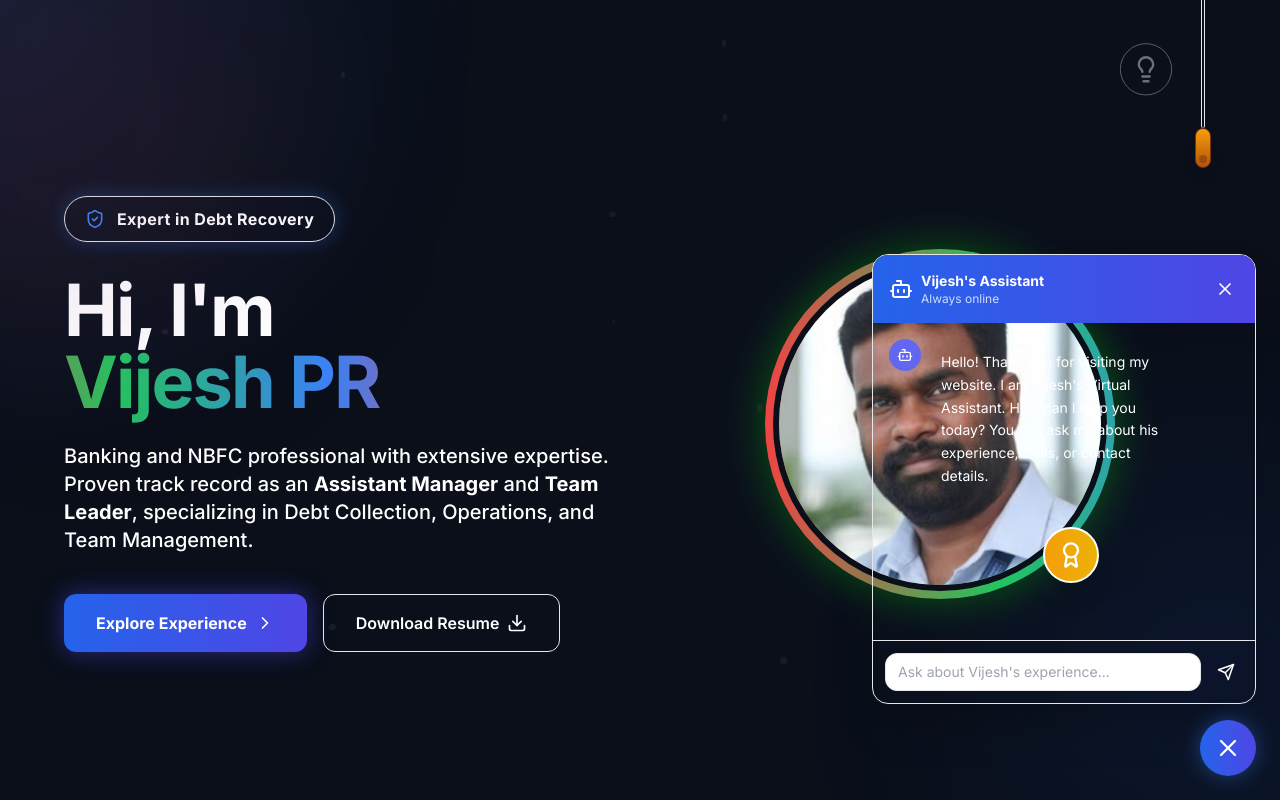
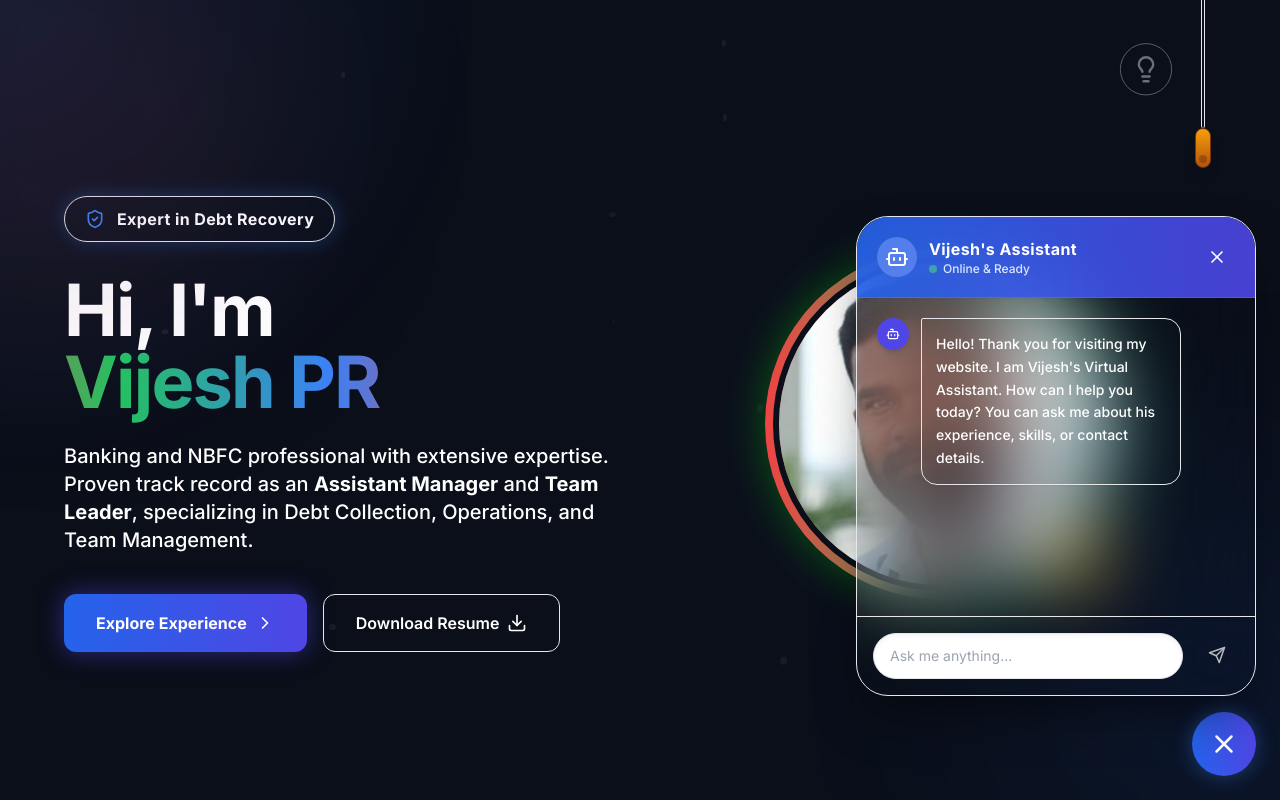
Before and after one commit to vijeshpr/vijeshpr, a React (Vite) app: page / in a window 1280 px wide. Both pictures are taken after a click on the button 1228 px from the left and 748 px from the top of the page. Shown: the top 800 px of the page. Built offline with nearby package versions, Linux system fonts and the light colour scheme.

Commit message:
Update App.tsx

```diff
--- a/src/App.tsx
+++ b/src/App.tsx
@@ -1,9 +1,9 @@
-import React, { useState, useEffect, useRef } from 'react';
+import { useState, useEffect, useRef } from 'react';
 import { motion, Variants, AnimatePresence } from 'framer-motion';
 import { Mail, ChevronRight, MapPin, Phone, Download, Award, Lightbulb, CheckCircle2, ShieldCheck, Briefcase, MessageCircle, X, Send, Bot, User } from 'lucide-react';
 import './App.css';
 
-// Enhanced Typing Effect Component for psychological impact (Primacy Effect)
+// Enhanced Typing Effect Component
 const TypingEffect = ({ words }: { words: string[] }) => {
   const [index, setIndex] = useState(0);
   const [subIndex, setSubIndex] = useState(0);
@@ -58,7 +58,6 @@ function App() {
   ]);
   const messagesEndRef = useRef<HTMLDivElement>(null);
 
-  // Psychological triggers (Authority & Social Proof)
   const skills = [
     "15+ Years Experience in Banking",
     "Expert in Debt Recovery",
@@ -116,7 +115,7 @@ function App() {
     setMessages((prev) => [...prev, newUserMessage]);
     setChatInput('');
 
-    // Simulate thinking delay for a more natural feel
+    // Simulate thinking delay
     setTimeout(() => {
       const botResponse: Message = { id: Date.now() + 1, text: generateBotResponse(newUserMessage.text), sender: 'bot' };
       setMessages((prev) => [...prev, botResponse]);
@@ -136,7 +135,7 @@ function App() {
     }
   };
 
-  // Fixed text colors to bypass browser CSS overrides
+  // Fixed text colors
   const mainTextColor = isLightOn ? 'text-[#0f172a]' : 'text-white';
   const subTextColor = isLightOn ? 'text-[#334155]' : 'text-slate-300';
   const bgColor = isLightOn ? 'bg-[#f8fafc]' : 'bg-[#0a0f1a]';
@@ -415,7 +414,7 @@ function App() {
         <p className="font-medium">© {new Date().getFullYear()} Vijesh PR. All rights reserved.</p>
       </footer>
 
-      {/* --- SMART AI ASSISTANT CHATBOT UI --- */}
+      {/* --- SMART AI ASSISTANT CHATBOT UI WITH GLASSMORPHISM --- */}
       <div className="fixed bottom-6 right-6 z-50 flex flex-col items-end">
 
         <AnimatePresence>
@@ -424,32 +423,37 @@ function App() {
               initial={{ opacity: 0, y: 20, scale: 0.95 }}
               animate={{ opacity: 1, y: 0, scale: 1 }}
               exit={{ opacity: 0, y: 20, scale: 0.95 }}
-              transition={{ duration: 0.2 }}
-              className={`mb-4 w-80 sm:w-96 rounded-2xl shadow-2xl flex flex-col overflow-hidden border ${isLightOn ? 'bg-white border-slate-200' : 'bg-slate-900 border-slate-700'}`}
-              style={{ height: '450px' }}
+              transition={{ duration: 0.3, ease: "easeOut" }}
+              className={`mb-4 w-80 sm:w-[400px] rounded-[2rem] shadow-2xl flex flex-col overflow-hidden border backdrop-blur-2xl transition-colors duration-500 ${isLightOn ? 'bg-white/70 border-white/60 shadow-blue-900/10' : 'bg-slate-900/70 border-slate-700/50 shadow-black/50'}`}
+              style={{ height: '480px' }}
             >
               {/* Chat Header */}
-              <div className="bg-gradient-to-r from-blue-600 to-indigo-600 p-4 flex items-center justify-between text-white">
-                <div className="flex items-center gap-2">
-                  <Bot size={24} />
+              <div className="bg-gradient-to-r from-blue-600/90 to-indigo-600/90 backdrop-blur-md p-5 flex items-center justify-between text-white border-b border-white/10 shadow-sm">
+                <div className="flex items-center gap-3">
+                  <div className="bg-white/20 p-2 rounded-full backdrop-blur-sm">
+                    <Bot size={24} />
+                  </div>
                   <div>
-                    <h3 className="font-bold text-sm">Vijesh's Assistant</h3>
-                    <p className="text-xs text-blue-100 opacity-90">Always online</p>
+                    <h3 className="font-bold text-base tracking-wide">Vijesh's Assistant</h3>
+                    <div className="flex items-center gap-1.5">
+                      <span className="w-2 h-2 rounded-full bg-green-400 animate-pulse"></span>
+                      <p className="text-xs text-blue-50 opacity-90 font-medium">Online & Ready</p>
+                    </div>
                   </div>
                 </div>
-                <button onClick={() => setIsChatOpen(false)} className="hover:bg-white/20 p-1 rounded-md transition-colors">
+                <button onClick={() => setIsChatOpen(false)} className="hover:bg-white/20 p-2 rounded-full transition-colors">
                   <X size={20} />
                 </button>
               </div>
 
               {/* Chat Messages Body */}
-              <div className={`flex-1 p-4 overflow-y-auto flex flex-col gap-4 ${isLightOn ? 'bg-slate-50' : 'bg-slate-800/50'}`}>
+              <div className="flex-1 p-5 overflow-y-auto flex flex-col gap-5 bg-transparent custom-scrollbar">
                 {messages.map((msg) => (
-                  <div key={msg.id} className={`flex gap-2 max-w-[85%] ${msg.sender === 'user' ? 'self-end flex-row-reverse' : 'self-start'}`}>
-                    <div className={`w-8 h-8 rounded-full flex items-center justify-center flex-shrink-0 ${msg.sender === 'user' ? 'bg-blue-500' : 'bg-indigo-500'}`}>
-                      {msg.sender === 'user' ? <User size={16} className="text-white" /> : <Bot size={16} className="text-white" />}
+                  <div key={msg.id} className={`flex gap-3 max-w-[85%] ${msg.sender === 'user' ? 'self-end flex-row-reverse' : 'self-start'}`}>
+                    <div className={`w-8 h-8 rounded-full flex items-center justify-center flex-shrink-0 shadow-md ${msg.sender === 'user' ? 'bg-blue-600' : 'bg-indigo-600'}`}>
+                      {msg.sender === 'user' ? <User size={14} className="text-white" /> : <Bot size={14} className="text-white" />}
                     </div>
-                    <div className={`p-3 rounded-2xl text-sm leading-relaxed ${msg.sender === 'user' ? 'bg-blue-600 text-white rounded-tr-sm' : isLightOn ? 'bg-white border border-slate-200 text-slate-700 rounded-tl-sm shadow-sm' : 'bg-slate-700 text-slate-200 rounded-tl-sm'}`}>
+                    <div className={`p-3.5 text-sm leading-relaxed shadow-sm font-medium ${msg.sender === 'user' ? 'bg-blue-600 text-white rounded-2xl rounded-tr-sm' : isLightOn ? 'bg-white/90 border border-slate-200/50 text-slate-800 rounded-2xl rounded-tl-sm' : 'bg-slate-800/90 border border-slate-600/50 text-slate-100 rounded-2xl rounded-tl-sm'}`}>
                       {msg.text}
                     </div>
                   </div>
@@ -457,21 +461,25 @@ function App() {
                 <div ref={messagesEndRef} />
               </div>
 
-              {/* Chat Input */}
-              <form onSubmit={handleSendMessage} className={`p-3 border-t flex gap-2 ${isLightOn ? 'bg-white border-slate-200' : 'bg-slate-900 border-slate-700'}`}>
+              {/* Stylish Chat Input */}
+              <form onSubmit={handleSendMessage} className={`p-4 border-t flex gap-3 bg-transparent ${isLightOn ? 'border-slate-200/50' : 'border-slate-700/50'}`}>
                 <input
                   type="text"
                   value={chatInput}
                   onChange={(e) => setChatInput(e.target.value)}
-                  placeholder="Ask about Vijesh's experience..."
-                  className={`flex-1 px-3 py-2 rounded-xl text-sm outline-none border transition-colors ${isLightOn ? 'bg-slate-100 border-transparent focus:border-blue-400 text-slate-800' : 'bg-slate-800 border-slate-600 focus:border-blue-500 text-slate-100'}`}
+                  placeholder="Ask me anything..."
+                  className={`flex-1 px-4 py-3 rounded-full text-sm outline-none border transition-all duration-300 shadow-inner ${
+                    isLightOn
+                      ? 'bg-white/60 border-slate-300/80 text-black placeholder-slate-500 focus:bg-white focus:border-blue-400 focus:ring-4 focus:ring-blue-500/10'
+                      : 'bg-slate-800/60 border-slate-600/80 text-white placeholder-slate-400 focus:bg-slate-800 focus:border-blue-500 focus:ring-4 focus:ring-blue-500/20'
+                  }`}
                 />
                 <button
                   type="submit"
                   disabled={!chatInput.trim()}
-                  className={`p-2 rounded-xl text-white transition-colors flex items-center justify-center ${chatInput.trim() ? 'bg-blue-600 hover:bg-blue-700' : 'bg-slate-400 cursor-not-allowed'}`}
+                  className={`w-11 h-11 rounded-full text-white transition-all duration-300 flex items-center justify-center shadow-md flex-shrink-0 ${chatInput.trim() ? 'bg-blue-600 hover:bg-blue-700 hover:scale-105' : 'bg-slate-400/50 cursor-not-allowed opacity-70'}`}
                 >
-                  <Send size={18} />
+                  <Send size={18} className={chatInput.trim() ? "ml-1" : ""} />
                 </button>
               </form>
             </motion.div>
@@ -483,10 +491,10 @@ function App() {
           whileHover={{ scale: 1.05 }}
           whileTap={{ scale: 0.95 }}
           onClick={() => setIsChatOpen(!isChatOpen)}
-          className={`w-14 h-14 rounded-full bg-gradient-to-r from-blue-600 to-indigo-600 text-white flex items-center justify-center shadow-[0_0_20px_rgba(59,130,246,0.4)] transition-all hover:shadow-[0_0_25px_rgba(79,70,229,0.6)] ${isChatOpen ? 'rotate-90' : 'rotate-0'}`}
+          className={`w-16 h-16 rounded-full bg-gradient-to-r from-blue-600 to-indigo-600 text-white flex items-center justify-center shadow-[0_0_20px_rgba(59,130,246,0.4)] transition-all hover:shadow-[0_0_30px_rgba(79,70,229,0.6)] ${isChatOpen ? 'rotate-90' : 'rotate-0'}`}
           style={{ transitionDuration: '0.3s' }}
         >
-          {isChatOpen ? <X size={28} /> : <MessageCircle size={28} />}
+          {isChatOpen ? <X size={30} /> : <MessageCircle size={30} />}
         </motion.button>
 
       </div>
```
